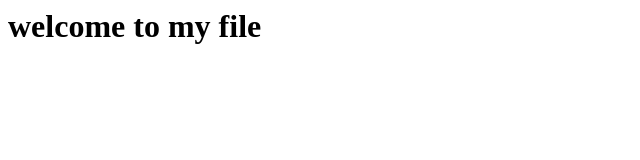
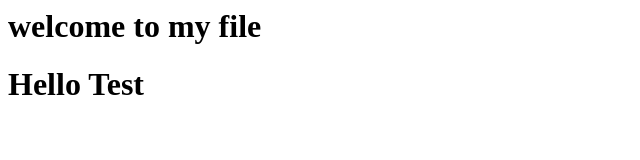
Before and after one commit to umesh6805/first, a plain HTML site: page index.html in a window 1280 px wide. Shown: the whole page, without its empty margins (0-640 px from the left). Drawn offline with Linux system fonts and the light colour scheme.

Commit message:
Updated index.html

```diff
--- a/index.html
+++ b/index.html
@@ -1 +1,2 @@
 <h1> welcome  to  my file </h1>
+<h1>Hello Test</h1>
```
